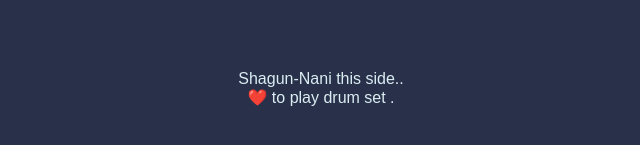
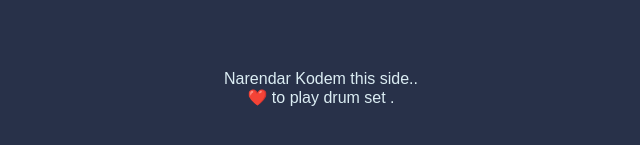
Before and after one commit to KodemNarendar/Drumkit, a plain HTML site: page index.html in a window 1280 px wide. Shown: the part 505-650 px from the top of the page, 319-959 px from the left. Drawn offline with Linux system fonts and the light colour scheme.

Commit message:
Update index.html
Signed-off-by: KodemNarendar <141109559+KodemNarendar@users.noreply.github.com>

```diff
--- a/index.html
+++ b/index.html
@@ -24,7 +24,7 @@
 
 
   <footer>
-    Shagun-Nani this side..<br>
+    Narendar Kodem   this side..<br>
     ❤️ to play drum set .
   </footer>
 
```
